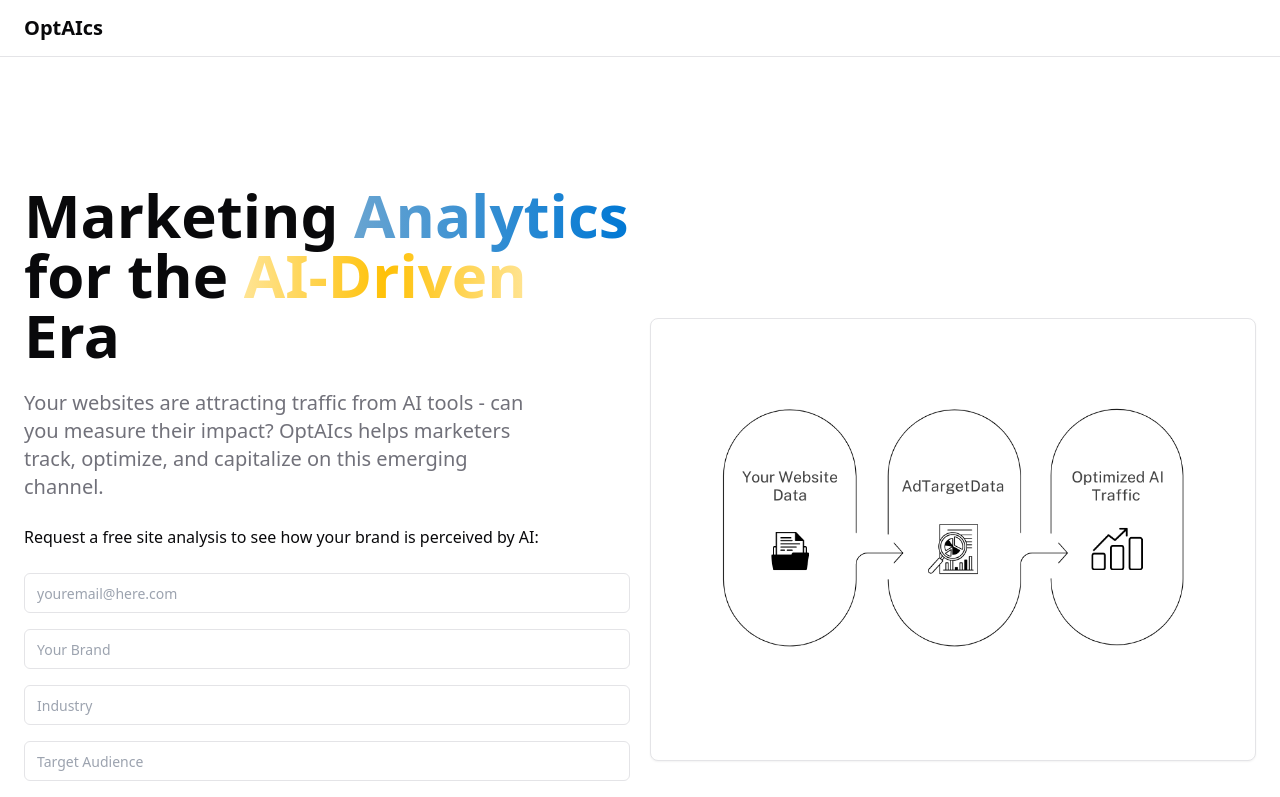
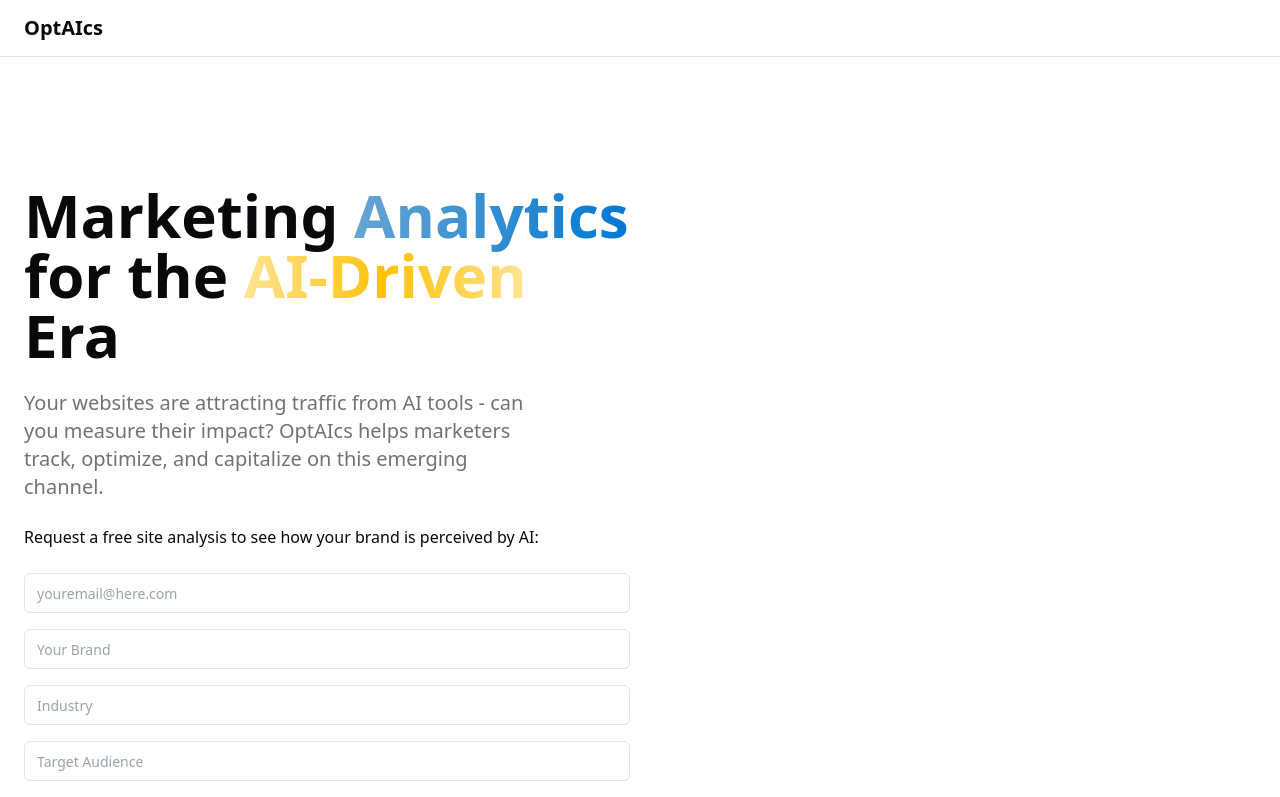
Before and after one commit to chrispiccaro18/adtargetdata-fe, a React (Vite) app: page / in a window 1280 px wide. Shown: the top 797 px of the page. Built offline with nearby package versions, Linux system fonts and the light colour scheme.

Commit message:
Update Hero.tsx

```diff
--- a/src/components/Hero.tsx
+++ b/src/components/Hero.tsx
@@ -1,5 +1,4 @@
 import { Card, CardContent } from "./ui/card";
-import image from "../assets/Cropped_Hero_Graphic.png";
 import { DemoForm } from "./ui/demo-form";
 // import { HeroCards } from "./HeroCards";
 // import { buttonVariants } from "./ui/button";
@@ -56,13 +55,13 @@
       </div>
 
       {/* Hero cards sections */}
-      <div className="z-10">
+{/*       <div className="z-10">
         <Card>
             <CardContent>
               <img src={image} alt="" />
             </CardContent>
         </Card>
-      </div>
+      </div> */}
 
       {/* Shadow effect */}
       {/* <div className="shadow"></div> */}
```
